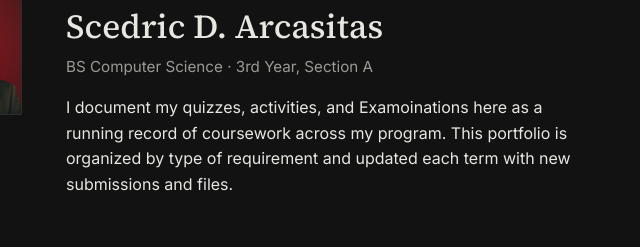
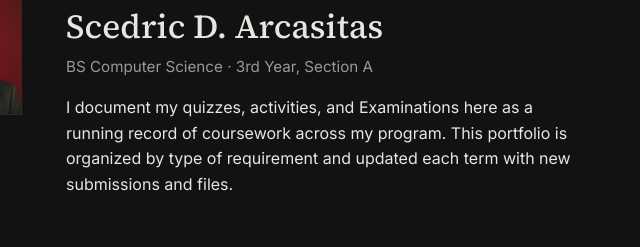
Before and after one commit to scedricarcasitas0-stack/Portfolio, a plain HTML site: page index.html in a window 1280 px wide. Shown: the part 157-404 px from the top of the page, 406-1046 px from the left. Drawn offline with Linux system fonts and the light colour scheme.

Commit message:
Fix HTML formatting and update content

```diff
--- a/index.html
+++ b/index.html
@@ -40,7 +40,7 @@
         <h1>Scedric D. Arcasitas</h1>
         <p class="profile-meta">BS Computer Science · 3rd Year, Section A</p>
         <p class="profile-intro">
-          I document my quizzes, activities, and Examoinations here as a running
+          I document my quizzes, activities, and Examinations here as a running
           record of coursework across my program. This portfolio is organized by
           type of requirement and updated each term with new submissions and files.
         </p>
```
